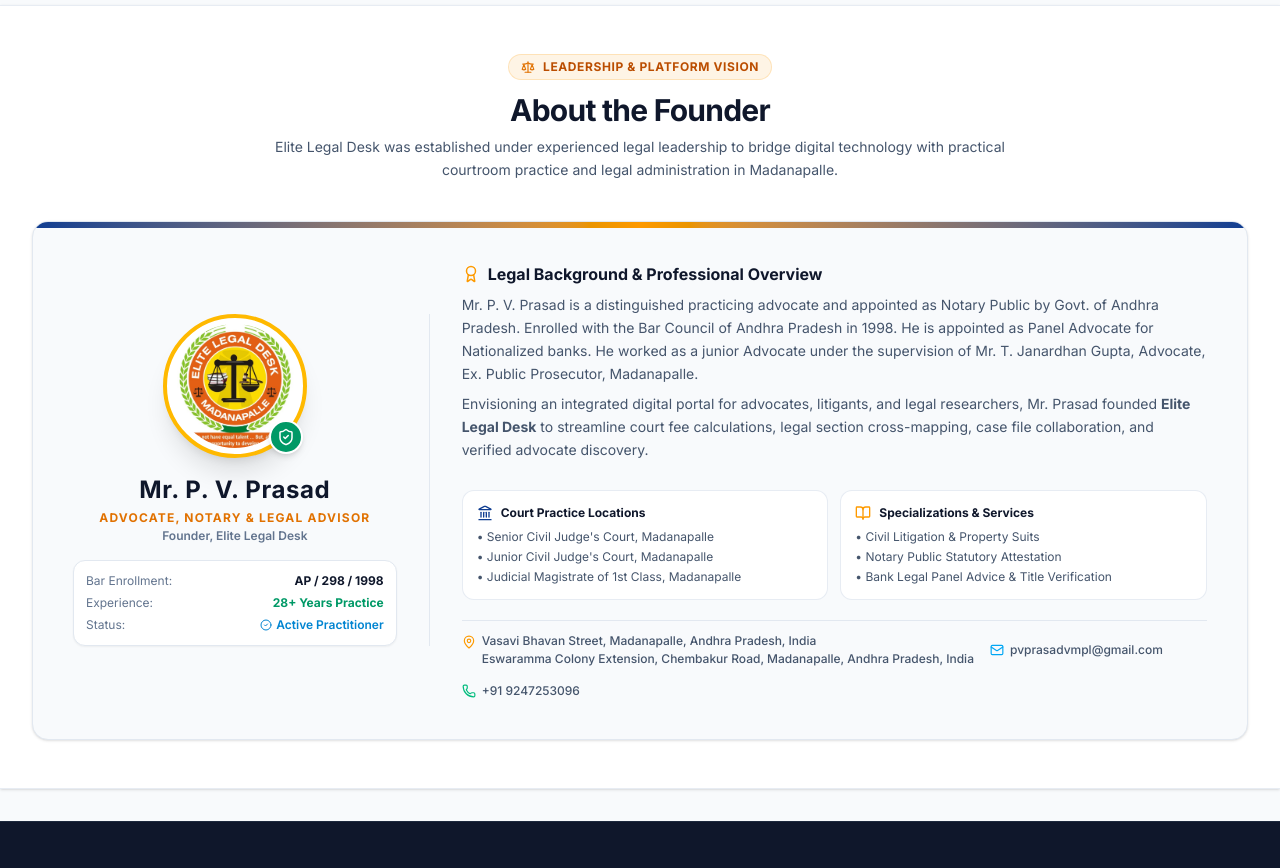
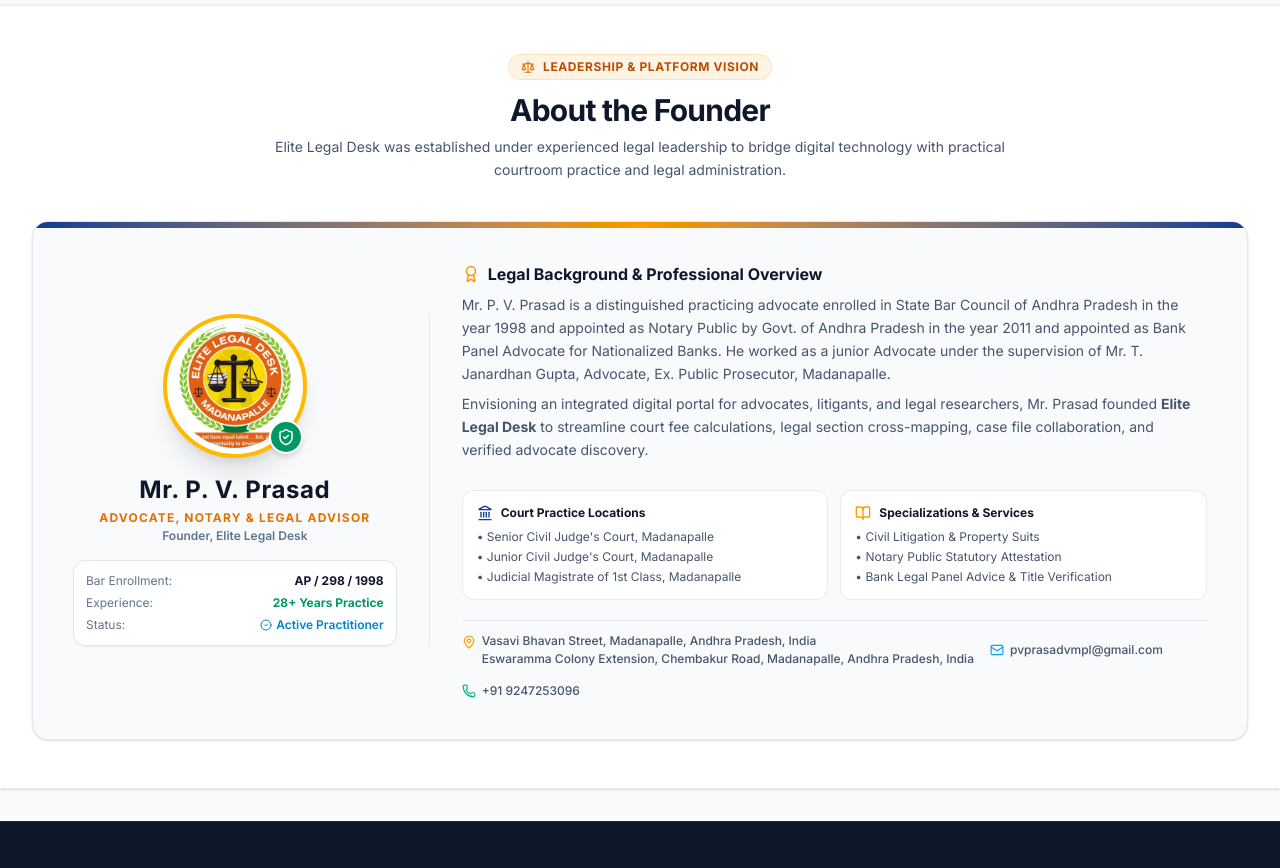
Before and after one commit to charithasree13/unified_legal_system, a React (Vite) app in the folder client/: page /dashboard in a window 1280 px wide. Shown: the part 3400-4268 px from the top of the page. Built offline with nearby package versions, Linux system fonts and the light colour scheme; a web font is replaced by a local one.

Commit message:
Update FounderSection background and appointment details

```diff
--- a/client/src/components/FounderSection.tsx
+++ b/client/src/components/FounderSection.tsx
@@ -16,7 +16,7 @@ export const FounderSection: React.FC = () => {
             About the Founder
           </h2>
           <p className="text-slate-600 dark:text-slate-400 text-xs sm:text-sm mt-2 leading-relaxed">
-            Elite Legal Desk was established under experienced legal leadership to bridge digital technology with practical courtroom practice and legal administration in Madanapalle.
+            Elite Legal Desk was established under experienced legal leadership to bridge digital technology with practical courtroom practice and legal administration.
           </p>
         </div>
 
@@ -83,7 +83,7 @@ export const FounderSection: React.FC = () => {
                   Legal Background & Professional Overview
                 </h4>
                 <p className="text-slate-600 dark:text-slate-300 text-xs sm:text-sm leading-relaxed">
-                  Mr. P. V. Prasad is a distinguished practicing advocate and appointed as Notary Public by Govt. of Andhra Pradesh. Enrolled with the Bar Council of Andhra Pradesh in 1998. He is appointed as Panel Advocate for Nationalized banks. He worked as a junior Advocate under the supervision of Mr. T. Janardhan Gupta, Advocate, Ex. Public Prosecutor, Madanapalle.
+                  Mr. P. V. Prasad is a distinguished practicing advocate enrolled in State Bar Council of Andhra Pradesh in the year 1998 and appointed as Notary Public by Govt. of Andhra Pradesh in the year 2011 and appointed as Bank Panel Advocate for Nationalized Banks. He worked as a junior Advocate under the supervision of Mr. T. Janardhan Gupta, Advocate, Ex. Public Prosecutor, Madanapalle.
                 </p>
                 <p className="text-slate-600 dark:text-slate-300 text-xs sm:text-sm leading-relaxed">
                   Envisioning an integrated digital portal for advocates, litigants, and legal researchers, Mr. Prasad founded <strong>Elite Legal Desk</strong> to streamline court fee calculations, legal section cross-mapping, case file collaboration, and verified advocate discovery.
```
